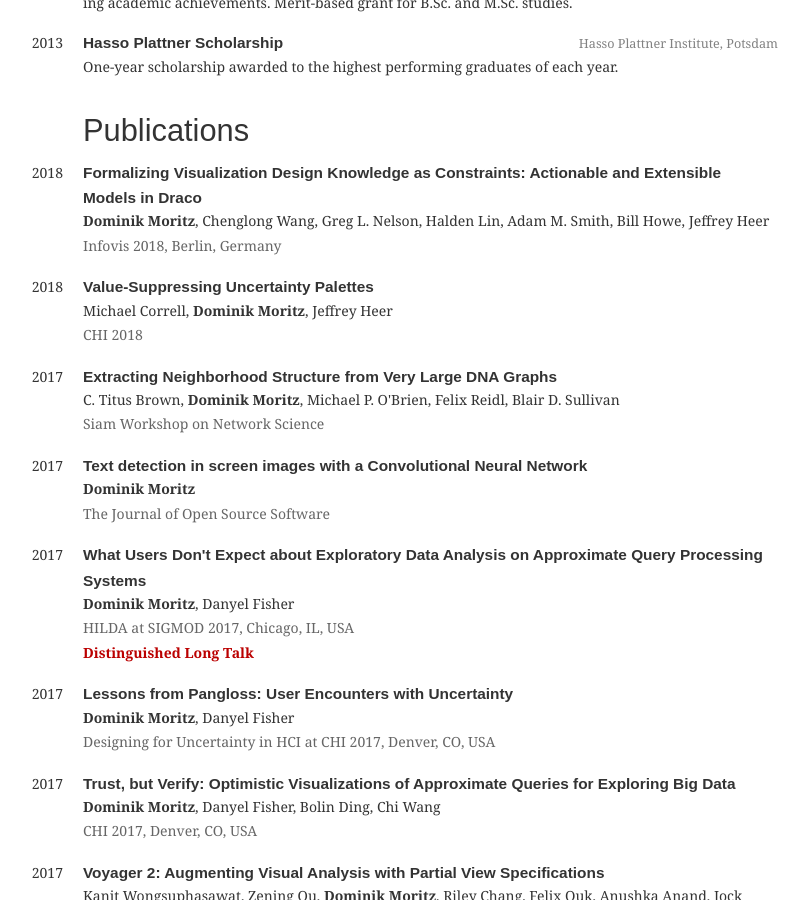
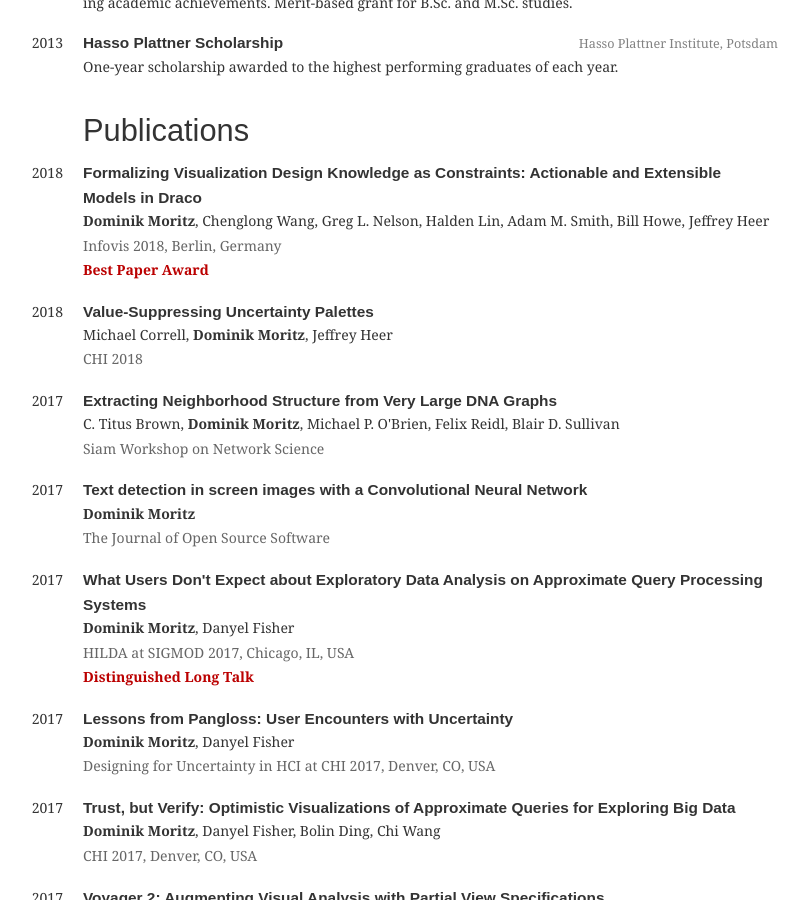
Before and after one commit to domoritz/domoritz.github.io, a Jekyll site: the page built from cv.html, in a window 1280 px wide and 900 px high, scrolled down 1096 px. Shown: the whole window, without its empty margins (262-1070 px from the left). Built offline with Jekyll 4.4.1, drawn with Linux system fonts in a browser that asks for light colours.

Commit message:
🎉 best paper award

```diff
--- a/_data/publications.yml
+++ b/_data/publications.yml
@@ -19,6 +19,8 @@
     - Adam M. Smith
     - Bill Howe
     - Jeffrey Heer
+  awards:
+    - Best Paper Award
   venue: Infovis 2018
   venue_location: Berlin, Germany
   pdf: /papers/2018-Draco-InfoVis.pdf
```
